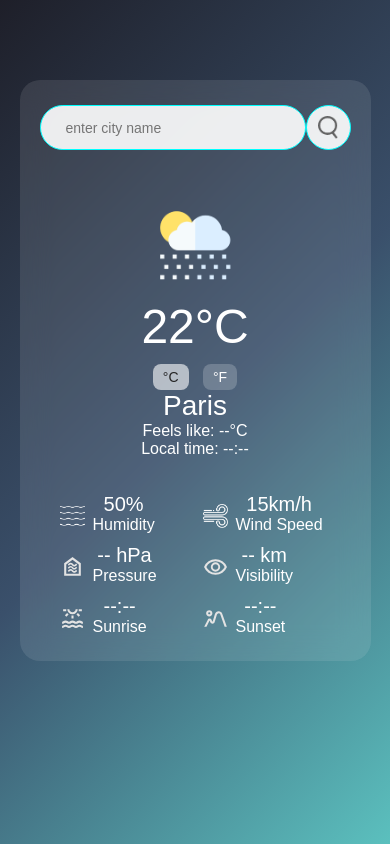
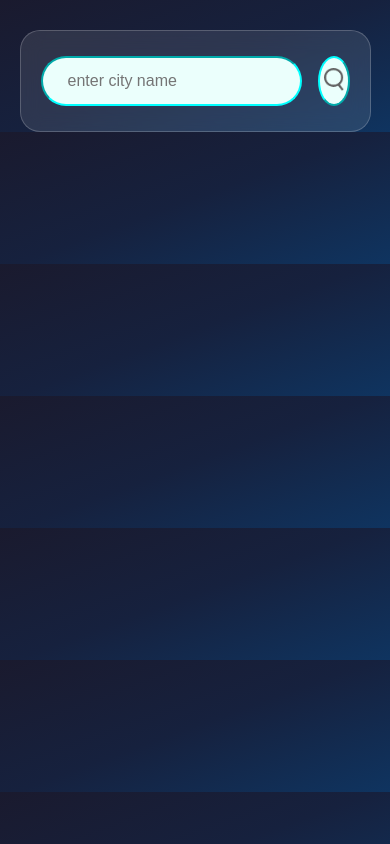
Before and after one commit to Theeoracle14/TheeOracle-weather-, a plain HTML site: page index.html in a window 390 px wide. Drawn offline with Linux system fonts and the light colour scheme.

Commit message:
Moved project files to root for GitHub Pages

```diff
--- a/style.css
+++ b/style.css
@@ -1,152 +1,175 @@
-/* Reset & base */
-* {
+*{
     margin: 0;
     padding: 0;
+    font-family: 'Poppins' sans-serif;
     box-sizing: border-box;
-    font-family: 'Poppins', sans-serif;
+}
+body {
+  background: linear-gradient(160deg, #1a1a2e, #16213e, #0f3460);
+  transition: background 0.8s ease-in-out;
 }
 
-body {
-    min-height: 100vh;
-    background: linear-gradient(135deg, #1e1f29, #3a506b, #5bc0be);
-    display: flex;
-    justify-content: center;
-    align-items: flex-start;
-    padding: 50px 0;
-    transition: background 0.5s ease;
-}
 
-/* Card (frosted glass) */
+
+body, html {
+  height: fit-content;}
+
+
 .card {
-    width: 50%;
-    min-width: 320px;
-    max-width: 600px;
+  width: fit-content;
+  max-width: 470px;
   background: rgba(255, 255, 255, 0.1);
-    backdrop-filter: blur(15px);
-    -webkit-backdrop-filter: blur(15px);
+  backdrop-filter: blur(10px);
+  -webkit-backdrop-filter: blur(10px); /* for Safari */
+  border: 1px solid rgba(255, 255, 255, 0.2);
+  color: white;
+  margin: 100px auto 0;
   border-radius: 20px;
   padding: 40px 35px;
   text-align: center;
-    color: white;
-    transition: background 0.5s ease;
 }
 
-/* Search bar */
-.search {
+.search{
+    width: 100%;
     display: flex;
     align-items: center;
     justify-content: space-between;
-    margin-bottom: 15px;
 }
-
-.search input {
+.search input{
+    bottom: 0;
+    outline: 0;
+    background: #ebfffc;
+    color: #242424;
+    padding: 10px 25px;
+    height: 60px;
+    border-radius: 30px;
     flex: 1;
-    height: 60px;
-    padding: 10px 25px;
-    border-radius: 30px;
-    border: 1px solid aqua;
+    margin-right: 16px;
     font-size: 18px;
-    outline: none;
-    background: rgba(255, 255, 255, 0.9);
-    color: #242424;
+    border-color: aqua;
 }
-
-.search button {
+.search button{
+    bottom: 0;
+    outline: 0;
+    background: #ebfffc;
+    border-radius: 50%;
     width: 60px;
     height: 60px;
-    border-radius: 50%;
-    border: 1px solid aqua;
-    background: rgba(255, 255, 255, 0.9);
     cursor: pointer;
-    display: flex;
-    justify-content: center;
-    align-items: center;
+    border-color: aqua;
 }
-
-.search button img {
+.search button img{
     width: 20px;
 }
-
-/* Weather section */
-.weather-icon {
+.weather-icon{
     width: 170px;
     margin-top: 30px;
-    transition: filter 0.5s ease;
 }
-
-.weather h1 {
+.weather h1{
     font-size: 80px;
     font-weight: 500;
 }
-
-.weather h2 {
+.weather h2{
     font-size: 45px;
     font-weight: 400;
     margin-top: -10px;
 }
-
+.details{
+    align-items: center;
+    justify-content: space-between;
+    padding: 0 20px;
+    margin-top: 50px;
+    display: grid;
+    grid-template-columns: repeat(3, 1fr); /* Default 3 columns on desktop */
+    gap: 20px;
+}
+.col{
+    display: flex;
+    align-items: center;
+    text-align: left;
+}
+.col img{
+    width: 40px;
+    margin-right: 10px;
+}
+.humidity, .wind{
+    font-size: 28px;
+    margin-top: -6px;
+}
+.weather{
+    display: none;
+}
+.error{
+    text-align: left;
+    margin-left: 10px;
+    font-size: 14px;
+    margin-top: 10px;
+    display: none;
+}
 .unit-toggle {
-    margin: 10px 0;
+  margin-top: 10px;
+  display: inline-flex;
+  gap: 10px;
+  margin-bottom: 15px;
 }
 
 .unit-toggle button {
-    padding: 6px 12px;
-    border: none;
-    border-radius: 8px;
+  padding: 5px 12px;
+  border: 1px solid rgba(255,255,255,0.5);
+  background: rgba(255,255,255,0.1);
+  color: white;
+  border-radius: 5px;
   cursor: pointer;
-    margin: 0 5px;
-    background: rgba(255, 255, 255, 0.2);
-    color: white;
-    transition: 0.3s;
+  font-weight: 500;
+  transition: background 0.3s, border 0.3s;
 }
 
 .unit-toggle button.active {
-    background: rgba(255, 255, 255, 0.6);
-    color: #242424;
+  background: rgba(255,255,255,0.3);
+  border-color: white;
 }
 
-/* Weather details */
+.unit-toggle button:hover {
+  background: rgba(255,255,255,0.2);
+}
+.feels-like,
+.local-time {
+  font-size: 18px;
+  margin-top: 5px;
+  color: #f0f0f0;
+}
 .details {
+  display: flex;
+  flex-wrap: wrap;
+  align-items: center;
   justify-content: space-between;
+  padding: 0 20px;
   margin-top: 40px;
-    gap: 20px;
-    padding: 0 10px;
-    display: grid;
-    grid-template-columns: repeat(3, 1fr); /* Default 3 columns on desktop */
-    padding: 0 20px;
+  gap: 15px;
 }
 
 .col {
   display: flex;
   align-items: center;
-    width: 48%;
+  text-align: left;
+  flex: 1 1 45%; /* Responsive columns */
+  min-width: 120px;
 }
 
 .col img {
-    width: 40px;
-    margin-right: 10px;
+  width: 35px;
+  margin-right: 8px;
 }
 
-.humidity,
-.wind,
-.pressure,
-.visibility,
-.sunrise,
-.sunset {
-    font-size: 28px;
-    margin: -5px 0 0 0;
+.col p:first-child {
+  font-size: 20px;
+  margin-top: -4px;
 }
 
-/* Error */
-.error {
-    display: none;
-    text-align: left;
+.col p:last-child {
   font-size: 14px;
-    margin: 10px 0 0 10px;
-    color: #ff6b6b;
+  color: #ccc;
 }
-
-/* Responsive */
 @media (max-width: 768px) {
     .card {
         width: 90%;
@@ -199,29 +222,7 @@ body {
         padding: 5px 10px;
     }
 }
-
-@media (max-width: 480px) {
-    .weather h1 {
-        font-size: 48px;
-    }
-
-    .weather h2 {
-        font-size: 28px;
-    }
-
-    .weather-icon {
-        width: 100px;
-    }
-
-    .search input {
-        font-size: 14px;
-        height: 45px;
-    }
-
-    .search button {
-        width: 45px;
-        height: 45px;
-    }
+@media (max-width: 500px) {
   .details {
         grid-template-columns: repeat(2, 1fr); /* 2 columns */
     }
@@ -239,4 +240,13 @@ body {
     .sunset {
         font-size: 20px;
     }
+  .col {
+    width: 100%;
   }
+  .weather h1 {
+    font-size: 60px;
+  }
+  .weather h2 {
+    font-size: 32px;
+  }
+}
```
Lines whose indentation alone changed are shown as unchanged.
